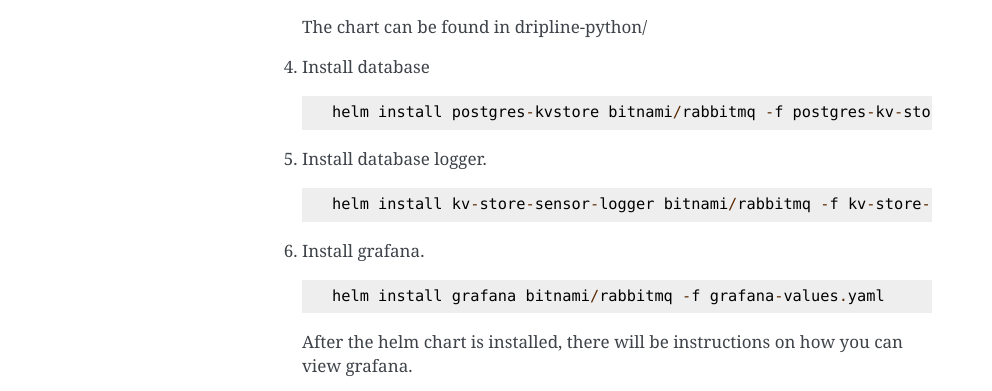
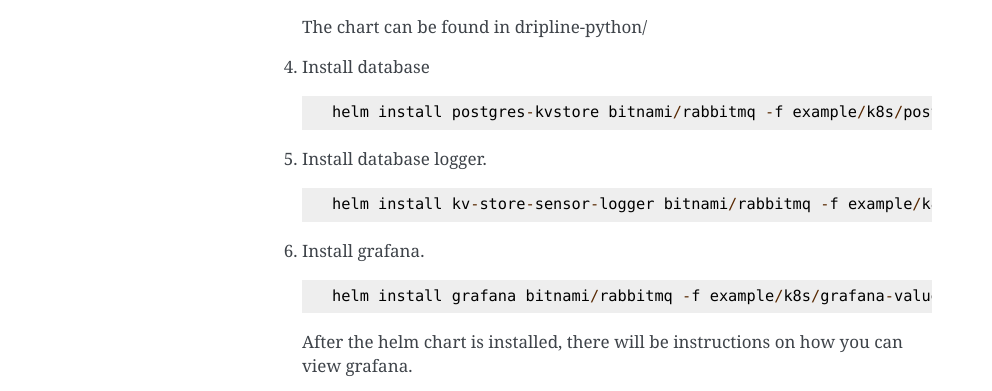
Before and after one commit to driplineorg/controls-guide, a Sphinx documentation site: the page built from source/second-mesh.rst, in a window 1280 px wide. Shown: the part 630-1021 px from the top of the page, without its empty margins (148-1140 px from the left). Built offline with Sphinx 7.4.7, drawn with Linux system fonts in a browser that asks for light colours.

Commit message:
added directories to second-mesh.rst

```diff
--- a/source/second-mesh.rst
+++ b/source/second-mesh.rst
@@ -21,15 +21,15 @@ To run
 
 4. Install database
    ::
-      helm install postgres-kvstore bitnami/rabbitmq -f postgres-kv-store-values.yaml
+      helm install postgres-kvstore bitnami/rabbitmq -f example/k8s/postgres-kv-store-values.yaml
 
 5. Install database logger.
    ::
-      helm install kv-store-sensor-logger bitnami/rabbitmq -f kv-store-sensor-logger-values.yaml
+      helm install kv-store-sensor-logger bitnami/rabbitmq -f example/k8s/kv-store-sensor-logger-values.yaml
 
 6. Install grafana.
    ::
-      helm install grafana bitnami/rabbitmq -f grafana-values.yaml
+      helm install grafana bitnami/rabbitmq -f example/k8s/grafana-values.yaml
 
    After the helm chart is installed, there will be instructions on how you can view grafana.
 
```
